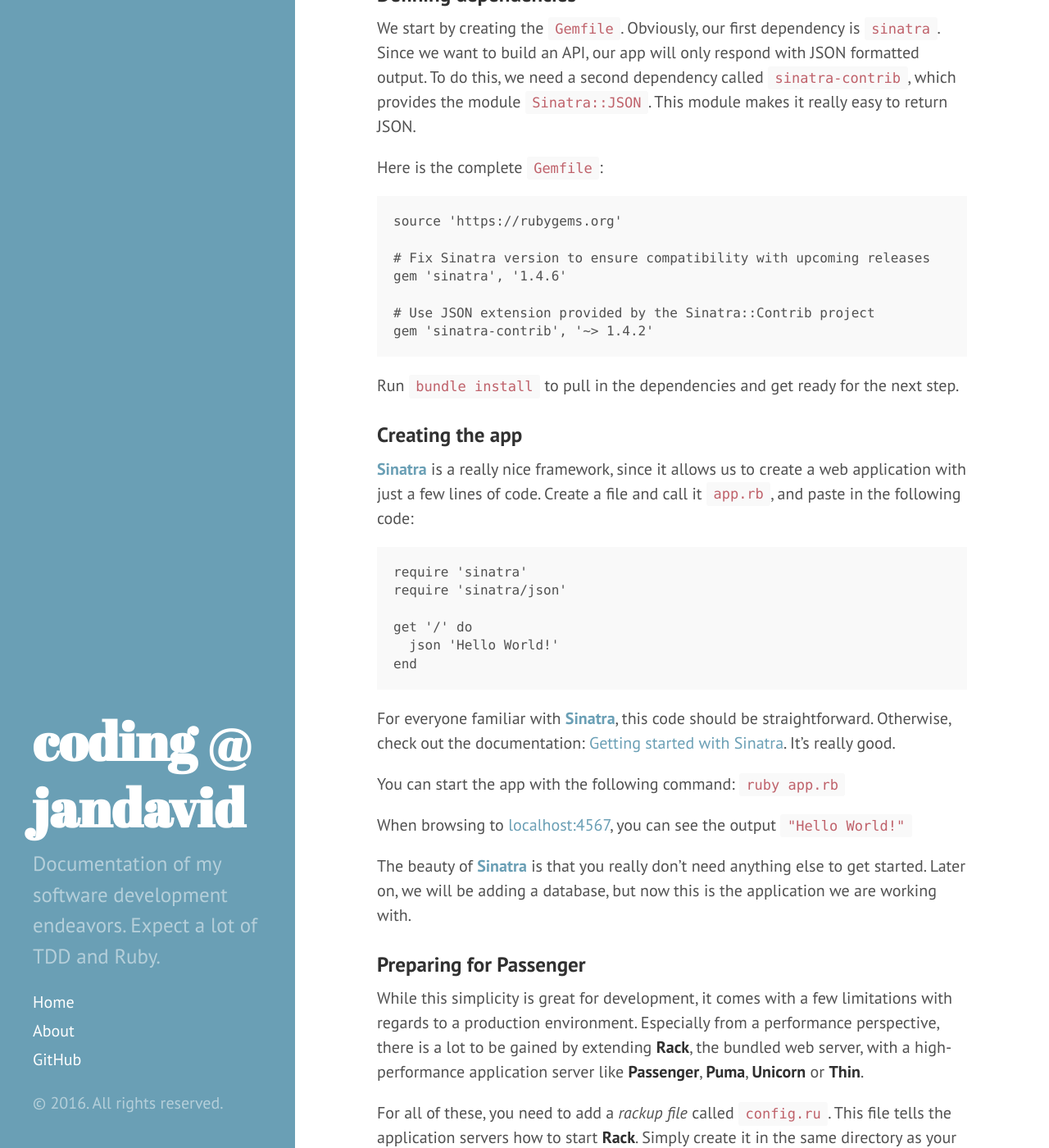
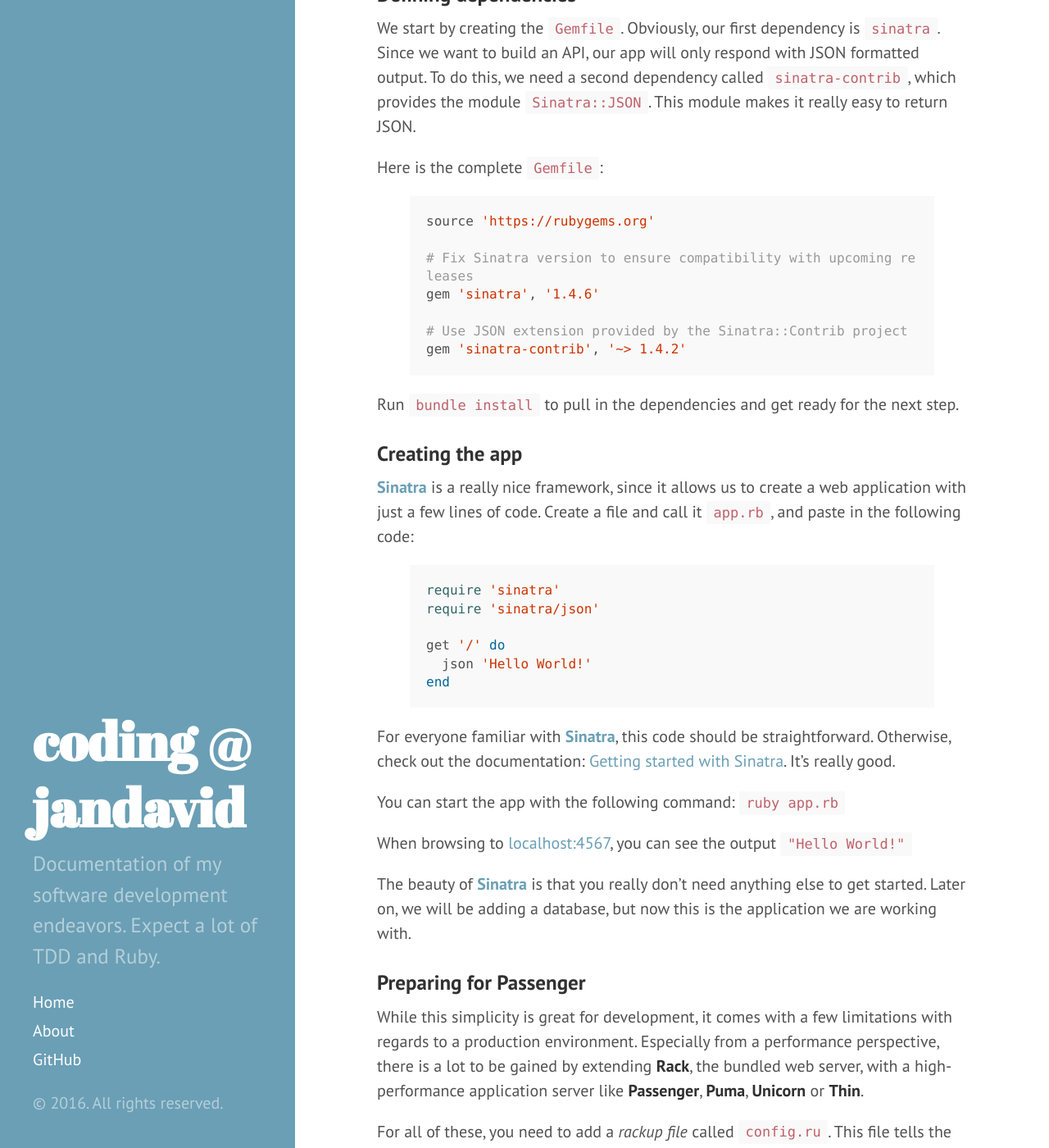
Before and after one commit to jdno/coding-blog, a Jekyll site: the page built from _posts/2016-01-22-dockerizing-sinatra.md, in a window 1280 px wide and 1400 px high, scrolled down 610 px. Shown: the whole window at 82% size. Built offline with Jekyll 4.4.1, drawn with Linux system fonts in a browser that asks for light colours; Markdown is read by kramdown in place of the engine named in the settings; comment, search, counter and statistics services are not loaded; some of the changed text lies outside the part shown.

Commit message:
Switch Markdown engine to kramdown
GitHub announced that on May 1st support for redcarpet will be removed
from GitHub Pages, and that all projects should switch to kramdown. As a
preparation for that, all articles have been switched to use LiquidTags,
which seem to be more compatible with kramdown than GitHub flavored
Markdown tags.

````diff
--- a/_config.yml
+++ b/_config.yml
@@ -1,5 +1,5 @@
 # Dependencies
-markdown:         redcarpet
+markdown:         kramdown
 highlighter:      pygments
 
 # Permalinks
--- a/_posts/2016-01-22-dockerizing-sinatra.md
+++ b/_posts/2016-01-22-dockerizing-sinatra.md
@@ -29,7 +29,7 @@
 
 Here is the complete `Gemfile`:
 
-```Ruby
+{% highlight ruby %}
 source 'https://rubygems.org'
 
 # Fix Sinatra version to ensure compatibility with upcoming releases
@@ -37,7 +37,7 @@
 
 # Use JSON extension provided by the Sinatra::Contrib project
 gem 'sinatra-contrib', '~> 1.4.2'
-```
+{% endhighlight %}
 
 Run `bundle install` to pull in the dependencies and get ready for the next
 step.
@@ -48,14 +48,14 @@
 us to create a web application with just a few lines of code. Create a file and
 call it `app.rb`, and paste in the following code:
 
-```Ruby
+{% highlight ruby %}
 require 'sinatra'
 require 'sinatra/json'
 
 get '/' do
   json 'Hello World!'
 end
-```
+{% endhighlight %}
 
 For everyone familiar with **[Sinatra](http://sinatrarb.com)**, this code should
 be straightforward. Otherwise, check out the documentation:
@@ -83,12 +83,12 @@
 tells the application servers how to start **Rack**. Simply create it in the
 same directory as your app, and paste the following lines in it:
 
-```ruby
+{% highlight ruby %}
 require 'sinatra'
 require File.expand_path '../app.rb', __FILE__
 
 run Sinatra::Application
-```
+{% endhighlight %}
 
 Now we are ready to go to the next section and put everything in a container.
 
@@ -134,16 +134,16 @@
 `Dockerfile` once a new version gets released. And that kinda destroys the whole
 purpose of it. Below, you find the first line of our `Dockerfile`:
 
-```docker
+{% highlight docker %}
 FROM phusion/passenger-ruby22:0.9.18
-```
+{% endhighlight %}
 
 The next few lines are taken directly from the documentation that is available
 on [phusion/passenger-docker](https://github.com/phusion/passenger-docker). We
 set the environment variable `HOME`, run through the base image's `init`
 process, and enable **nginx** and **Passenger**:
 
-```docker
+{% highlight docker %}
 # Set correct environment variables.
 ENV HOME /root
 
@@ -152,7 +152,7 @@
 
 # Enable nginx and Passenger
 RUN rm -f /etc/service/nginx/down
-```
+{% endhighlight %}
 
 Next, we have to install our app and configure the application server. Before we
 do that, though, I want to improve the directory structure. To configure
@@ -160,7 +160,7 @@
 the same folder as our app, but instead keep the app and the Docker
 configuration separated. This is what I went with:
 
-```
+{% highlight bash %}
 $ tree .
 .
 ├── Dockerfile
@@ -170,26 +170,26 @@
 │   └── app.rb
 └── docker
     └── vhost.conf
-```
+{% endhighlight %}
 
 Having cleaned up the directory, we can continue with the configuration. In the
 `Dockerfile`, we can add the following lines. The first deletes **nginx's**
 default site, and the second adds our site.
 
-```docker
+{% highlight docker %}
 # Remove the default site
 RUN rm /etc/nginx/sites-enabled/default
 
 # Create virtual host
 ADD docker/vhost.conf /etc/nginx/sites-enabled/app.conf
-```
+{% endhighlight %}
 
 Of course, we need to provide some configuration for the site. Right now,
 `vhost.conf` is either empty or not existing. The following `server` block
 tells **nginx** to listen on port 80, enables **Passenger** and points it to the
 directory our app lives in.
 
-```nginx
+{% highlight nginx %}
 server {
     listen 80;
     server_name localhost;
@@ -200,17 +200,17 @@
 
     passenger_ruby /usr/bin/ruby2.2;
 }
-```
+{% endhighlight %}
 
 After configuring the application server, the only thing missing is our app.
 The base image already includes a user account that has no elevated privileges,
 and we will use this user to run our app. So we start by creating a directory in
 the user's home:
 
-```docker
+{% highlight docker %}
 # Prepare folders
 RUN mkdir /home/app/webapp
-```
+{% endhighlight %}
 
 Next, we want to copy the app and install its dependencies. To take advantage of
 **Docker's** caching capabilities, we run `bundle` in its own layer. This approach
@@ -219,32 +219,32 @@
 copy the files `Gemfile` and `Gemfile.lock` to the temporary folder, and execute
 `bundle install` in it:
 
-```docker
+{% highlight docker %}
 # Run Bundle in a cache efficient way
 WORKDIR /tmp
 COPY app/Gemfile /tmp/
 COPY app/Gemfile.lock /tmp/
 RUN bundle install
-```
+{% endhighlight %}
 
 Now, the only thing missing is our app. This step is really straightforward,
 since we are only going to copy the app to the destination directory. To be
 absolutely sure all permissions are set correctly, we lastly change the owner of
 the app to the user that used by **Passenger**.
 
-```docker
+{% highlight docker %}
 # Add our app
 COPY app /home/app/webapp
 RUN chown -R app:app /home/app
-```
+{% endhighlight %}
 
 There is one last thing we do, and that is clean up after `apt-get` and `bundle`
 to decrease the image size.
 
-```docker
+{% highlight docker %}
 # Clean up when done.
 RUN apt-get clean && rm -rf /var/lib/apt/lists/* /tmp/* /var/tmp/*
-```
+{% endhighlight %}
 
 If you put everything together, you end up with a nice `Dockerfile` that extends
 the official image for **Passenger** and provides a performant and scalable
@@ -252,7 +252,7 @@
 
 For the record, here is the complete file:
 
-```docker
+{% highlight docker %}
 FROM phusion/passenger-ruby22:0.9.18
 
 MAINTAINER Jan David <jandavid@awesometechnology.de>
@@ -287,7 +287,7 @@
 
 # Clean up when done.
 RUN apt-get clean && rm -rf /var/lib/apt/lists/* /tmp/* /var/tmp/*
-```
+{% endhighlight %}
 
 ### Building the image
 
@@ -295,16 +295,16 @@
 building an image. This is done with the following command (substitute the name
 with your own name):
 
-```bash
+{% highlight bash %}
 $ docker build -t jandavid/sinatra-example .
-```
+{% endhighlight %}
 
 Running the command will give you a lot of output, which should end with a line
 like this:
 
-```
+{% highlight bash %}
 Successfully built b0442d244543
-```
+{% endhighlight %}
 
 **Congratulations! You dockerized Sinatra.**
 
@@ -326,9 +326,9 @@
 You start containers with the `docker run` command. The command has the
 following syntax:
 
-```
+{% highlight bash %}
 docker run [OPTIONS] IMAGE [COMMAND] [ARG...]
-```
+{% endhighlight %}
 
 Looking at the command and what we have built, the following traits have to be
 kept in mind:
@@ -339,9 +339,9 @@
 Putting everything together, this gives us the following command to start our
 app:
 
-```
+{% highlight bash %}
 $ docker run -p 4567:80 jandavid/sinatra-example
-```
+{% endhighlight %}
 
 Depending on your host system, you can now access the app at one of the
 following URLs:
````
Also changed, not shown: _posts/2016-01-29-making-docker-an-art-with-compose.md (+8 -8 lines).
